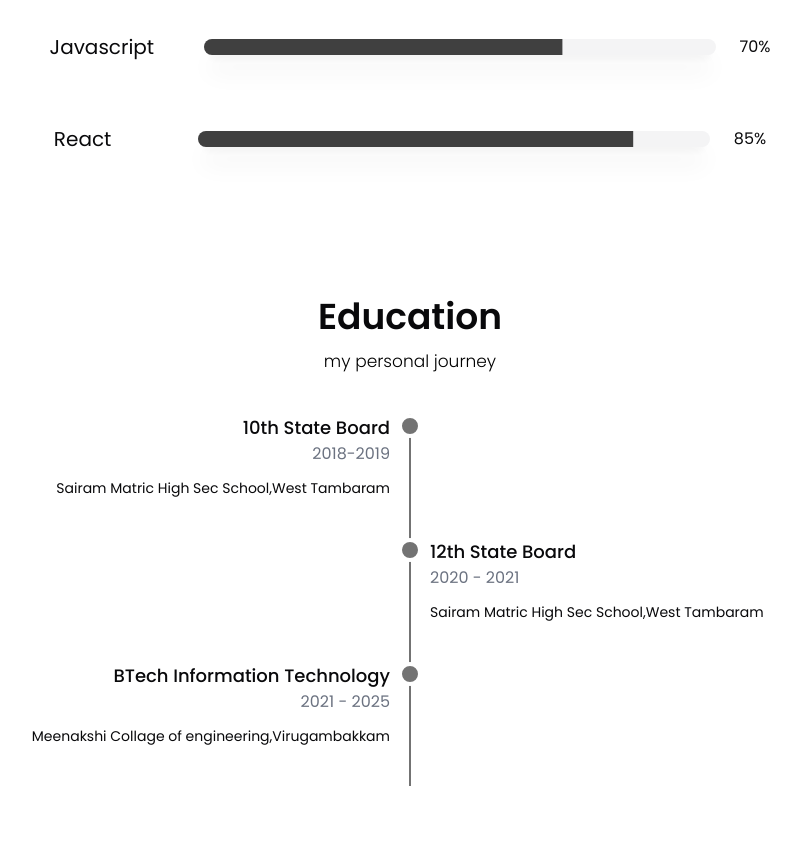
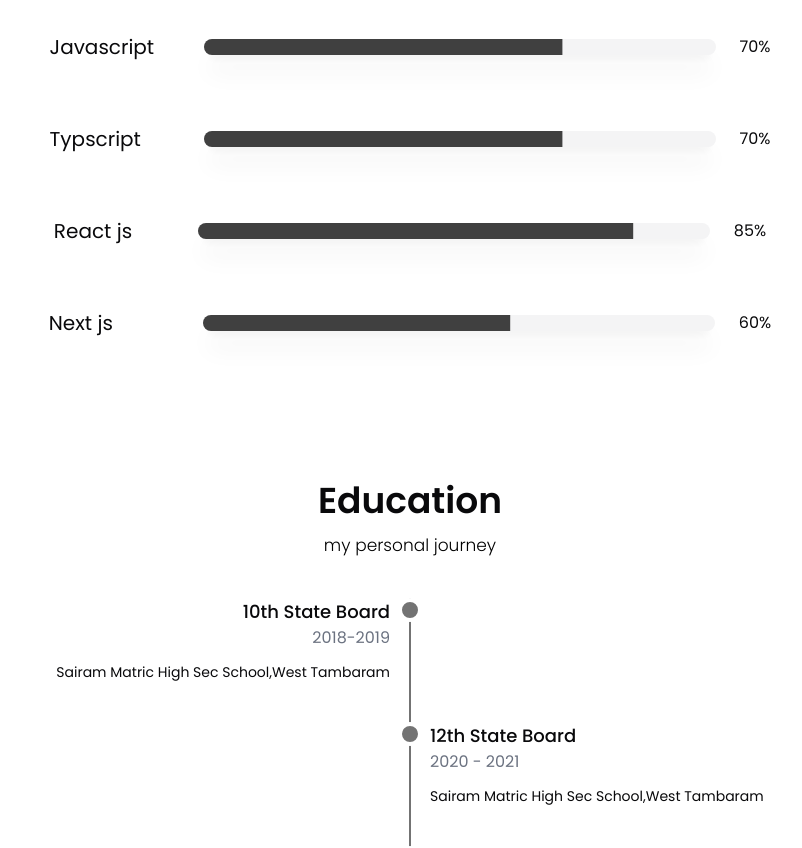
Before and after one commit to AfrithHussain/afrith-portfolio, a React (Vite) app: page / in a window 1280 px wide. Shown: the part 1260-2108 px from the top of the page, without its empty margins (230-1032 px from the left). Built offline with nearby package versions, Linux system fonts and the light colour scheme.

Commit message:
all changes done

```diff
--- a/src/pages/AboutCard.jsx
+++ b/src/pages/AboutCard.jsx
@@ -8,7 +8,7 @@ function AboutCard() {
 
         </div>
         <p className="text-xl leading-9 text-neutral-600 font-base text-justify mx-[20px] md:mx-[40px] lg:mx-[160px]  mt-5 font-light ">
-        I’m a <span className="text-neutral-800 font-normal underline">Final Year Engineering Student specializing in Frontend Development.</span>  With a strong focus on building interactive and responsive web applications, I have developed a passion for creating intuitive user interfaces. My expertise lies in <span className="text-neutral-800 font-normal underline">html, css, javascript, and popular frameworks like react</span> . As I near graduation, I’m excited to take my skills to the next level and contribute to real-world projects. I’m also very active on <span className="text-neutral-800 font-normal underline">Linkedin</span>, where I share my journey and insights with the tech community.
+        I’m a <span className="text-neutral-800 font-normal underline">Final Year Engineering Student specializing in Frontend Development.</span>  With a strong focus on building interactive and responsive web applications, I have developed a passion for creating intuitive user interfaces. My expertise lies in <span className="text-neutral-800 font-normal underline">html, css, javascript, typescript, tailwind css and popular frameworks like react js and next js</span> . As I near graduation, I’m excited to take my skills to the next level and contribute to real-world projects. I’m also very active on <span className="text-neutral-800 font-normal underline">Linkedin</span>, where I share my journey and insights with the tech community.
     </p>
 
     </div>
--- a/src/pages/SkillCard.jsx
+++ b/src/pages/SkillCard.jsx
@@ -30,6 +30,18 @@ function SkillCard() {
       const timer = setTimeout(() => setProgressReact(85), 2000)
       return () => clearTimeout(timer)
     }, [])
+
+    const [progressTs, setProgressTs] = React.useState(0);
+    React.useEffect(() => {
+      const timer = setTimeout(() => setProgressTs(70), 2000)
+      return () => clearTimeout(timer)
+    }, [])
+    const [progressNext, setProgressNext] = React.useState(0);
+    React.useEffect(() => {
+      const timer = setTimeout(() => setProgressNext(60), 2000)
+      return () => clearTimeout(timer)
+    }, [])
+
   return (
     <div id="skill">
         <div className="mt-32">
@@ -56,11 +68,24 @@ function SkillCard() {
 
         </div>
         <div className="flex justify-center gap-6 mt-16 items-center">
-            <h1 className="text-xl w-[120px]">React</h1>
+            <h1 className="text-xl w-[130px]">Typscript</h1>
+        <Progress value={progressTs} className="w-[40%]" />
+        <p>70%</p>
+
+        </div>
+        <div className="flex justify-center gap-6 mt-16 items-center">
+            <h1 className="text-xl w-[120px]">React js</h1>
         <Progress value={progressReact} className="w-[40%]" />
         <p>85%</p>
+        </div>
+        <div className="flex justify-center gap-6 mt-16 items-center">
+            <h1 className="text-xl w-[130px]">Next js</h1>
+        <Progress value={progressNext} className="w-[40%]" />
+        <p>60%</p>
 
         </div>
+
+
         </div>
 
 
```
